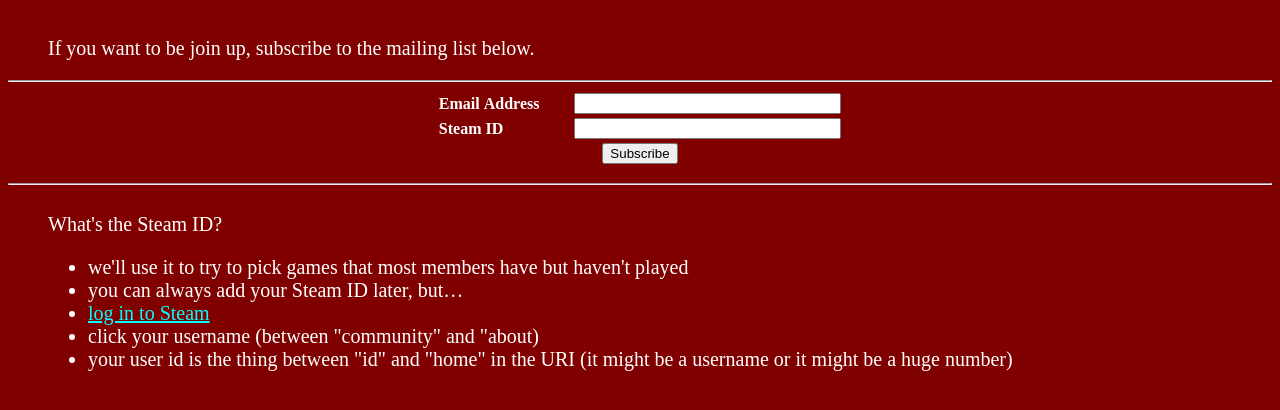
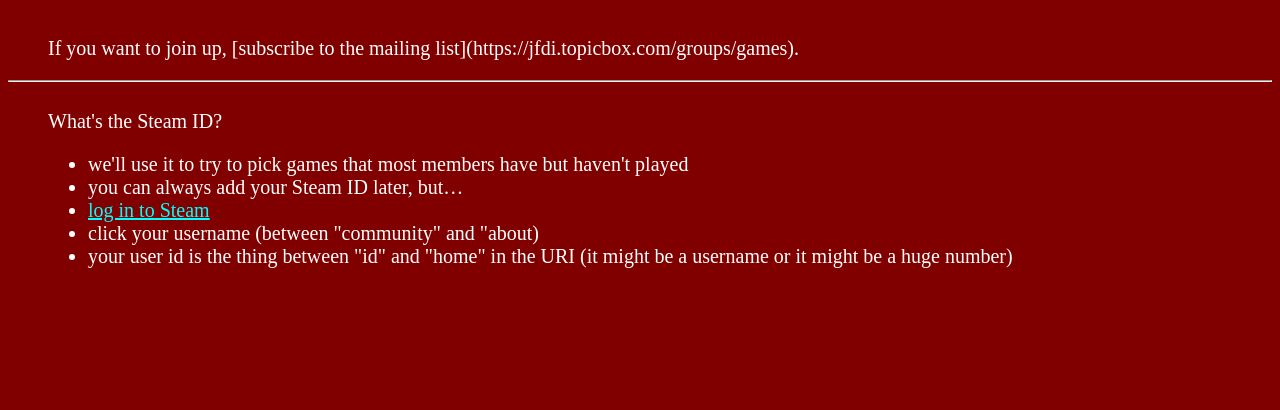
Before and after one commit to rjbs/jfdi-club, a plain HTML site: page games.html in a window 1280 px wide. Shown: the part 188-598 px from the top of the page. Drawn offline with Linux system fonts and the light colour scheme.

Commit message:
update stuff

```diff
--- a/games.html
+++ b/games.html
@@ -38,41 +38,9 @@ to play it, and then we'll talk about the game on IRC.
 </p>
 
 <p>
-If you want to be join up, subscribe to the mailing list below.
+If you want to join up, [subscribe to the mailing
+list](https://jfdi.topicbox.com/groups/games).
 </p>
-
-<hr />
-
-<div id="form">
-  <div class="lbSubsBubble">
-  <form id="listbox_subscribe" method="post" action="http://www.listbox.com/subscribe/" >
-    <a name='#listbox-sub-error'></a>
-    <a name='#listbox-sub-okay'></a>
-    <div id='insertHere'></div>
-    <table align='center'>
-    <tr>
-      <th><label for="username" >Email&nbsp;Address</label></th>
-      <td><input class="form-control" id="username" name="username" type="text" /></td>
-    </tr>
-
-    <tr>
-      <th><label>Steam&nbsp;ID</label></th>
-      <td><input class="form-control" name="member_info_Steam ID" type="text" /></td>
-    </tr>
-
-    <tr>
-      <td colspan="2" align=center>
-        <input class="lbBtn" type="submit" value="Subscribe" />
-      </td>
-    </tr>
-    </table>
-
-    <input id="action" name="action" type="hidden" value="subscribe" />
-    <input name="list_id" type="hidden" value="270574" />
-    <input name="redirect" type="hidden" value="listbox" />
-  </form>
-  </div>
-</div>
 
 <hr />
 
```
Also changed, not shown: index.html (+3 -3 lines).
